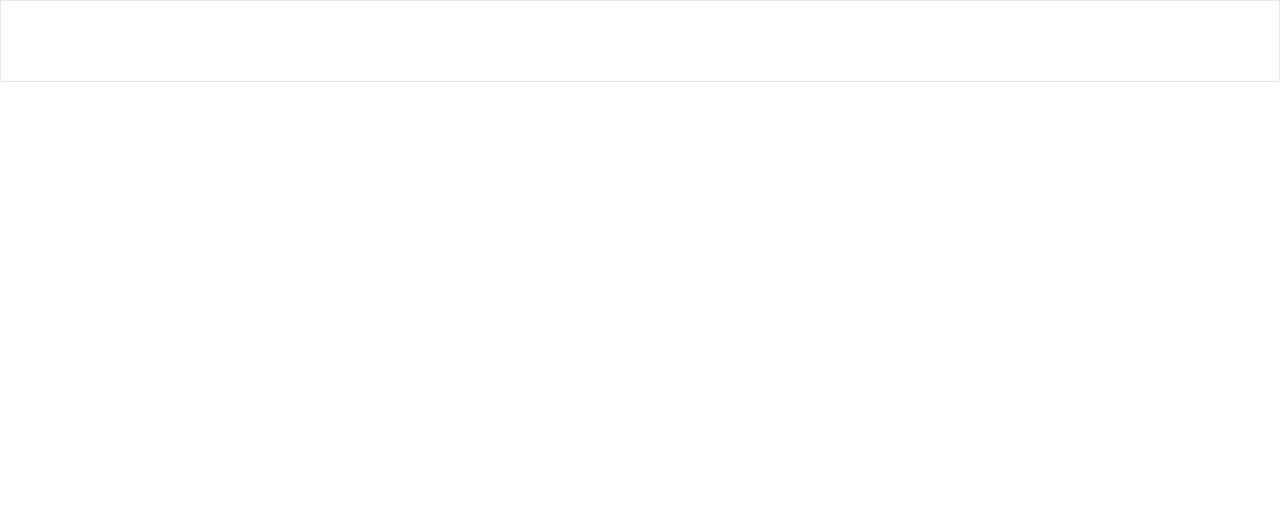
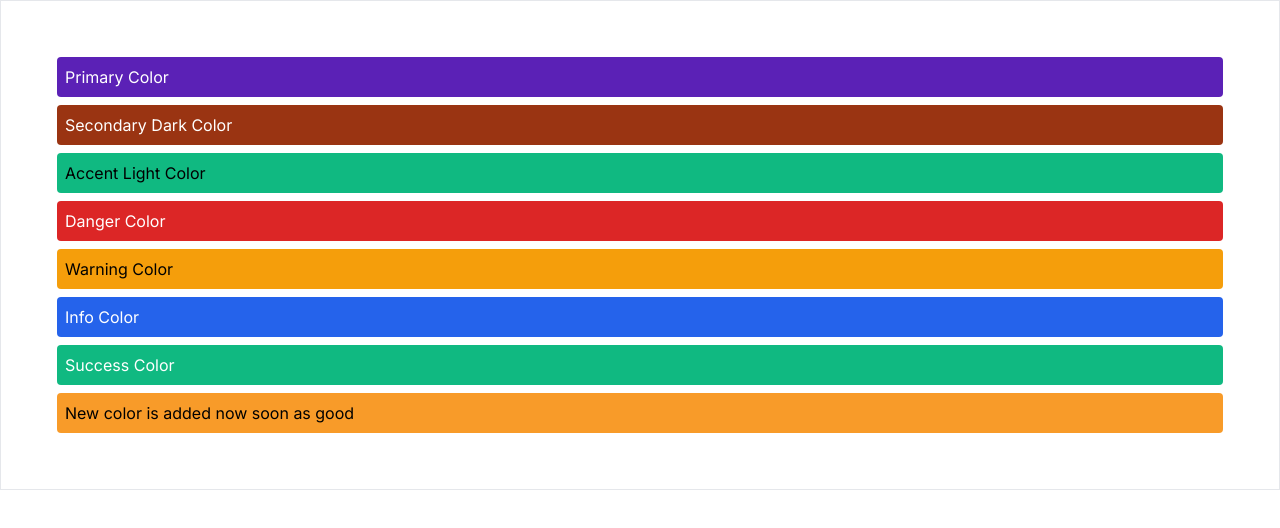
Before and after one commit to tchasinga/single-page, a Next.js app: page / in a window 1280 px wide. Shown: the top 528 px of the page. Built offline with nearby package versions, Linux system fonts and the light colour scheme.

Commit message:
new code is added now

```diff
--- a/src/app/page.jsx
+++ b/src/app/page.jsx
@@ -7,6 +7,7 @@ export default function Home() {
 
   return (
     <main className="max-w-1xl w-full border mx-auto p-10">
+      <ExampleComponent/>
     </main>
   );
 }
```
